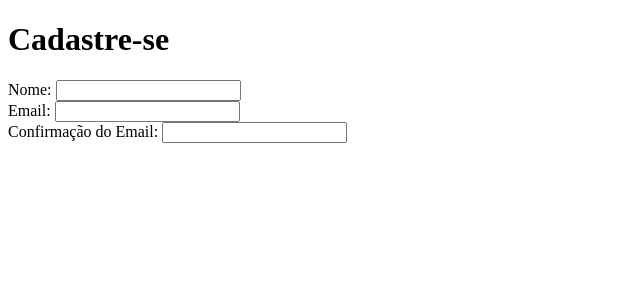
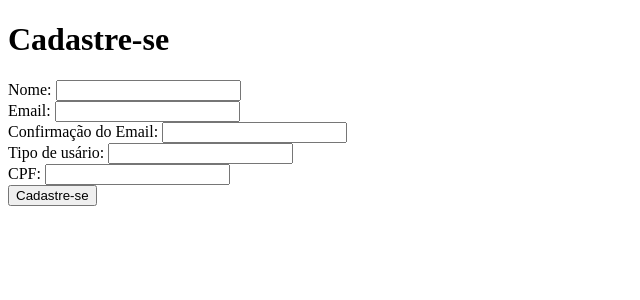
Before and after one commit to Paulo-Vinicius-m/2save, a Django app: template templates/cadastro.html in a window 1280 px wide. Shown: the top 300 px of the page, without its empty margins (0-640 px from the left). Run offline with Django 5.2, Linux system fonts and the light colour scheme; the template is opened without the code that fills it, so the values that code supplies are empty.

Commit message:
feat: ajuste formulario

```diff
--- a/templates/cadastro.html
+++ b/templates/cadastro.html
@@ -19,15 +19,25 @@
 
         <div>
             <label for="email">Email:</label>
-            <input type="email" name="email"  id="email">
+            <input type="email" name="email"  id="email" required>
         </div>
 
         <div>
-            <label for="email">Confirmação do Email:</label>
-            <input type="email" name="email"  id="email">
+            <label for="email-confirmação">Confirmação do Email:</label>
+            <input type="email" name="email-confirmação"  id="email-confirmação" required>
         </div>
 
+        <div>
+            <label for="tipo-usuario">Tipo de usário:</label>
+            <input type="text" name="tipo-usuario"  id="tipo-usuario" required>
+        </div>
 
+        <div>
+            <label for="cpf">CPF:</label>
+            <input type="number" name="cpf"  id="cpf" required>
+        </div>
+
+        <input type="button" value="Cadastre-se" id="btnCadastro">
 
     </form>
 
```
